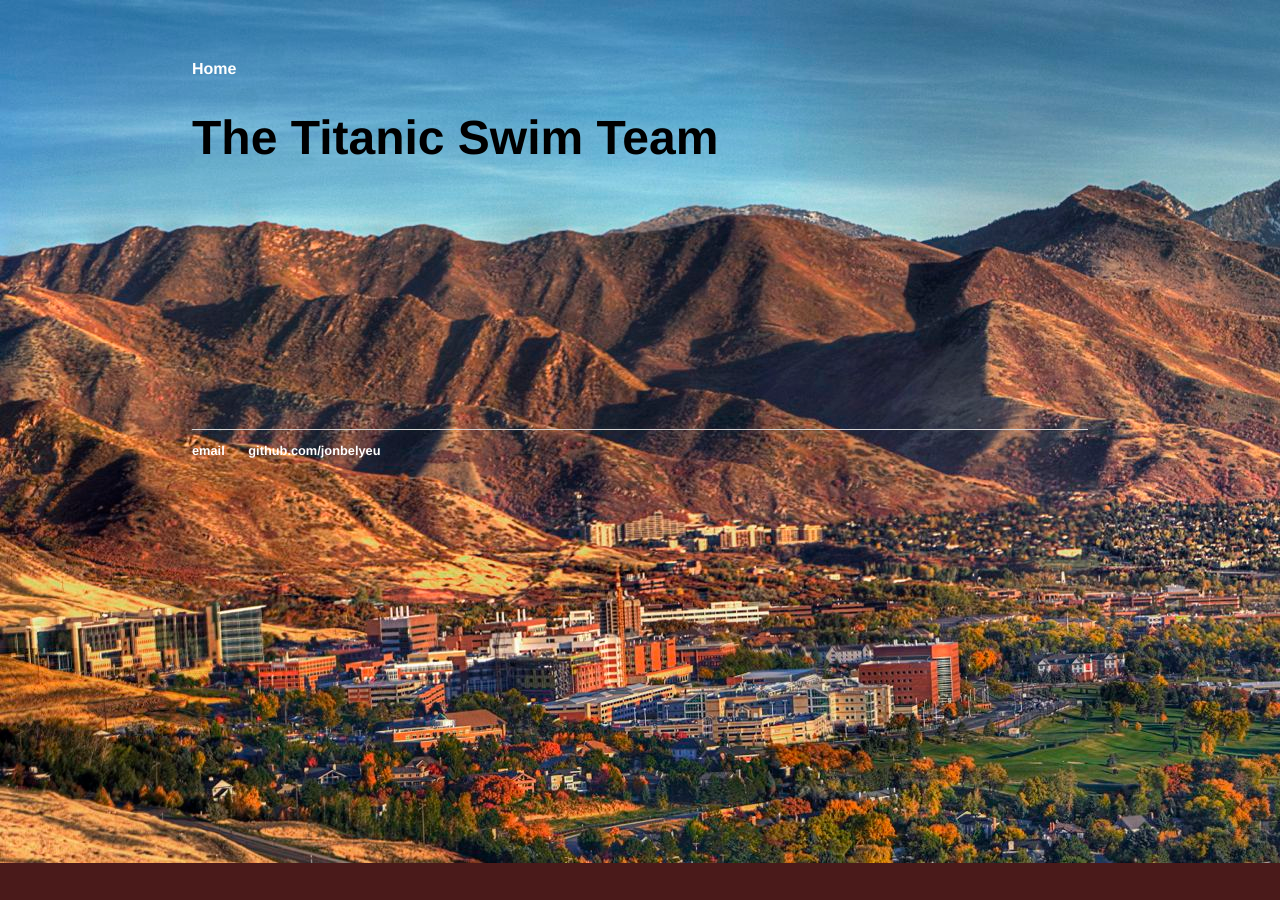
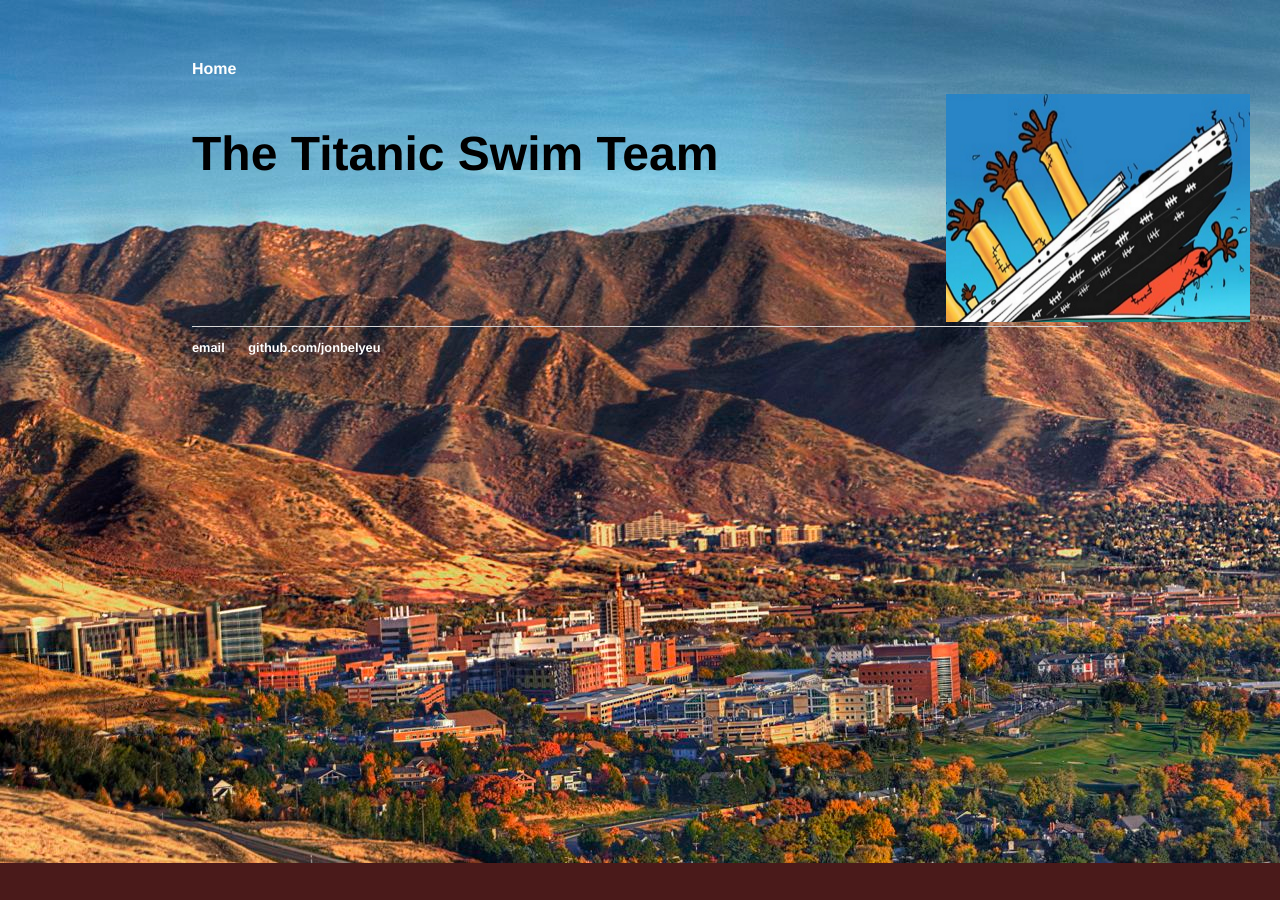
Before and after one commit to jonbelyeu/jonbelyeu.github.io, a Jekyll site: the page built from index.html, in a window 1280 px wide. Built offline with Jekyll 4.4.1, drawn with Linux system fonts in a browser that asks for light colours; Markdown is read by kramdown in place of the engine named in the settings.

Commit message:
formatting

```diff
--- a/css/main.css
+++ b/css/main.css
@@ -49,5 +49,5 @@ ul.posts li {
 }
 
 .blurb {
-
+  display: -webkit-inline-box;
 }
--- a/index.html
+++ b/index.html
@@ -4,5 +4,5 @@ title: Titanic Swim Team
 ---
 <div class="blurb">
 	<h1>The Titanic Swim Team</h1>
-	<img src="/images/titanic.png" alt="sinking ship" style="width:304px;height:228px;margin-left: 140%;">
+	<img src="/images/titanic.png" alt="sinking ship" style="width:304px;height:228px;margin-left:75%;">
 </div><!-- /.blurb -->
```
